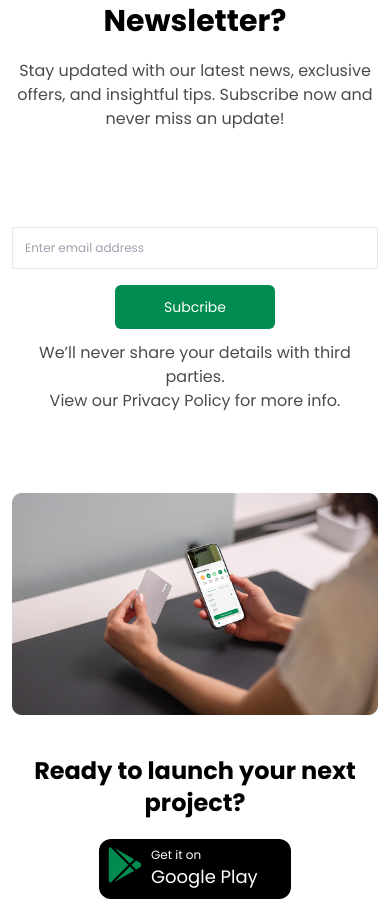
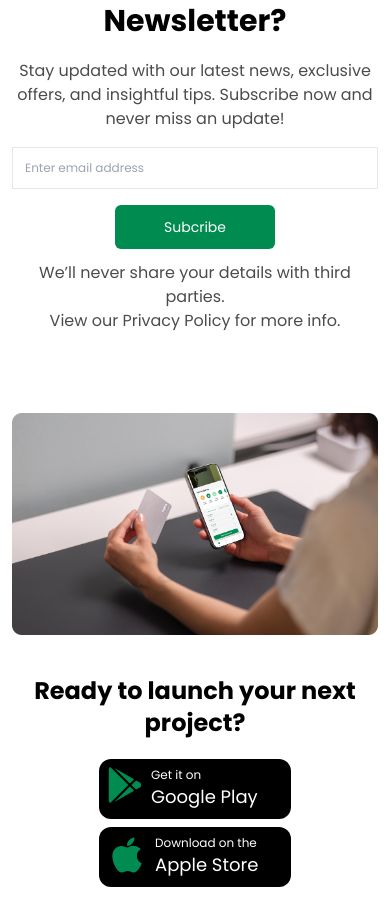
Before and after one commit to DevsSovereign/Foodbank4u, a React (Vite) app: page / in a window 390 px wide. Shown: the part 6600-7505 px from the top of the page. Built offline with nearby package versions, Linux system fonts and the light colour scheme; no server answers; a web font is replaced by a local one.

Commit message:
Reduce font and handle error

```diff
--- a/src/pages/LandingPage/InquirySection.jsx
+++ b/src/pages/LandingPage/InquirySection.jsx
@@ -28,7 +28,8 @@ const InquirySection = () => {
     } catch (error) {
       console.error(error);
       setEmail("");
-      setShowModal({ info: "Something went wrong", show: true });
+      const errMsg = error.response.data.message || "Something went wrong"
+      setShowModal({ info: errMsg, show: true });
     } finally {
       setIsLoading(false)
     }
@@ -36,7 +37,7 @@ const InquirySection = () => {
 
   return (
     <section className="md:px-20 px-3 py-10 font-ppins">
-      <h3 className="md:text-5xl text-3xl text-center font-bold mb-5">
+      <h3 className="text-3xl text-center font-bold mb-5">
         Subscribe to Our Newsletter?
       </h3>
       <p className="text-center opacity-70 md:w-1/2 mx-auto">
@@ -44,7 +45,7 @@ const InquirySection = () => {
         tips. Subscribe now and never miss an update!
       </p>
 
-      <section className="md:w-1/2 mx-auto my-20">
+      <section className="md:w-1/2 mx-auto mb-20">
         <form onSubmit={handleSubscribe}>
           <input
             type="email"
```
